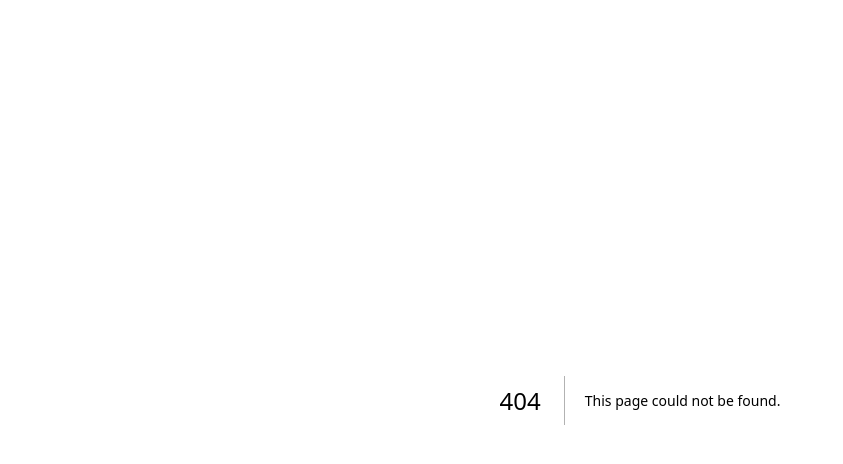
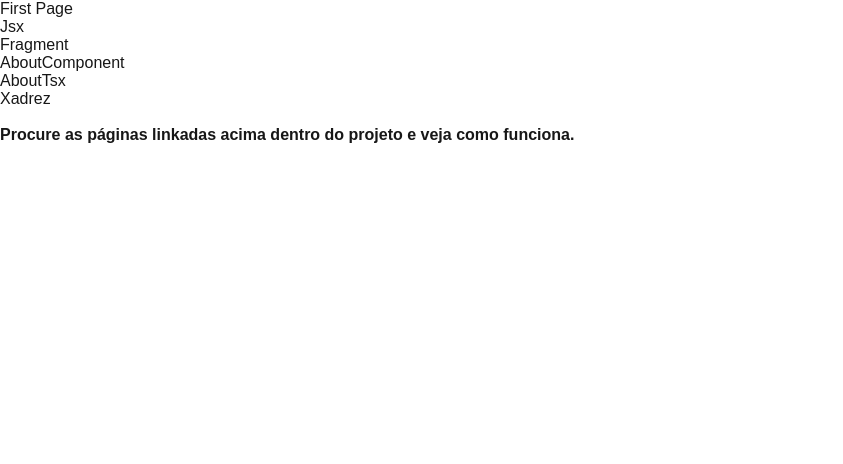
Before and after one commit to douglimaonline/JavaScript, a Next.js app in the folder Curso-nextjs/exercises/: page /basics in a window 1280 px wide. Before the commit this address had no page. Shown: the top 464 px of the page, without its empty margins (0-843 px from the left). Built offline with nearby package versions, Linux system fonts and the light colour scheme.

Commit message:
Navigation

```diff
--- a/Curso-nextjs/exercises/jsconfig.json
+++ b/Curso-nextjs/exercises/jsconfig.json
@@ -1,6 +1,5 @@
 {
   "compilerOptions": {
-    "jsx": "react",
     "jsx": "react",
     "paths": {
       "@/*": ["./*"]
--- a/Curso-nextjs/exercises/pages/_app.js
+++ b/Curso-nextjs/exercises/pages/_app.js
@@ -1,3 +1,5 @@
+import '../styles/global.css'
+
 export default function App({ Component, pageProps }) {
   return <Component {...pageProps} />
 }
--- /dev/null
+++ b/Curso-nextjs/exercises/pages/basics/index.jsx
@@ -0,0 +1,19 @@
+import Link from 'next/link'
+
+export default function navigation() {
+  return (
+    <div style={{ display: 'flex', flexDirection: 'column' }}>
+      <Link href="/basics/first">First Page</Link>
+      <Link href="/basics/jsx">Jsx</Link>
+      <Link href="/basics/fragment">Fragment</Link>
+      <Link href="/basics/aboutComponent">AboutComponent</Link>
+      <Link href="/basics/aboutTsx">AboutTsx</Link>
+      <Link href="../chess/chessBoard">Xadrez</Link>
+      <br />
+      <h4>
+        Procure as páginas linkadas acima dentro do projeto e veja como
+        funciona.
+      </h4>
+    </div>
+  )
+}
--- a/Curso-nextjs/exercises/pages/chess/chessBoard.jsx
+++ b/Curso-nextjs/exercises/pages/chess/chessBoard.jsx
@@ -1,4 +1,4 @@
-import Line from '@/components/Chess/line'
+import Line from '../../components/Chess/line'
 
 export default function Board() {
   return (
```
Also changed, not shown: Curso-nextjs/exercises/pages/basics/aboutComponent.jsx (+9 -16 lines), Curso-nextjs/exercises/styles/global.css (renamed from Curso-nextjs/exercises/styles/globals.css).
